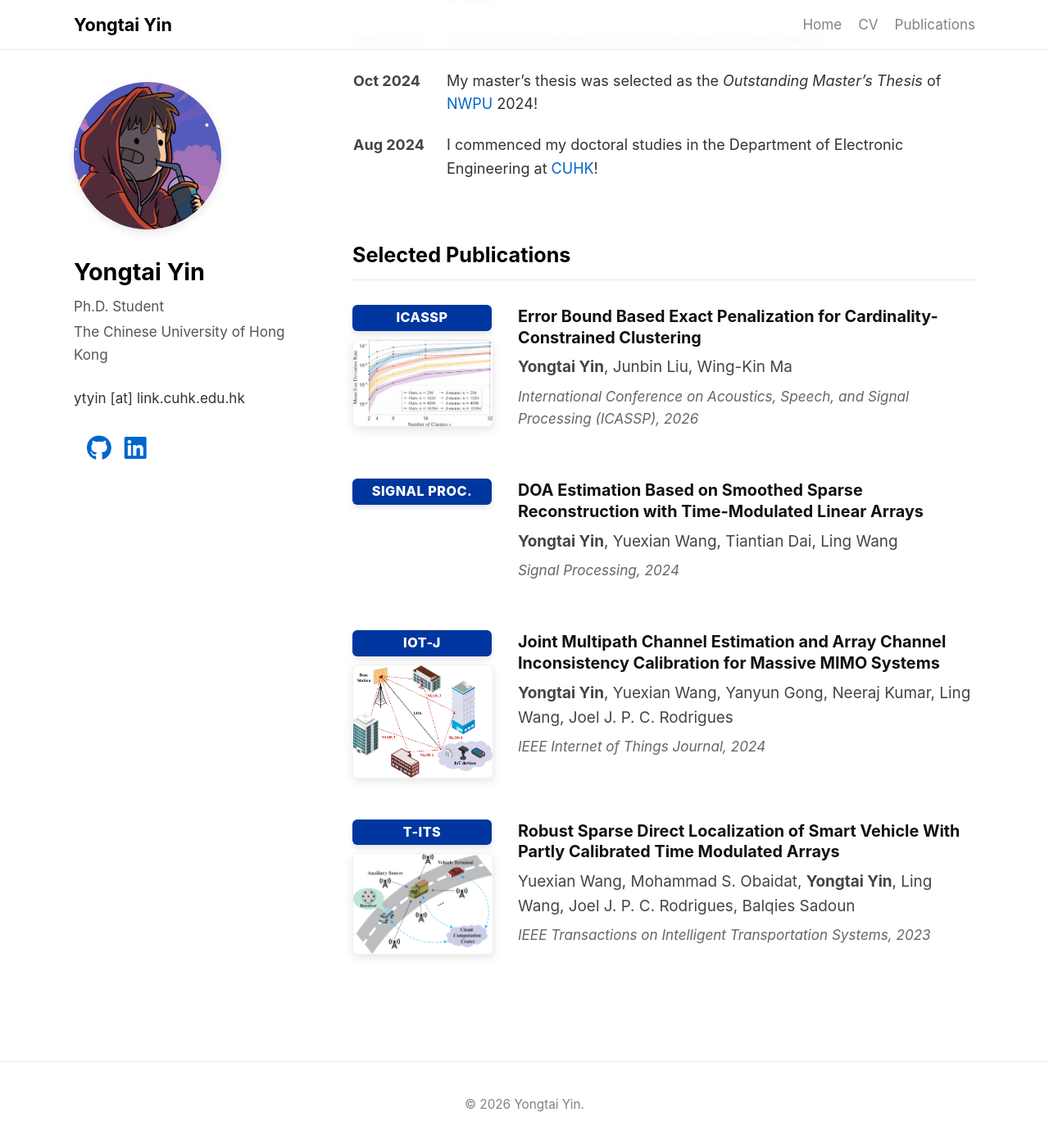
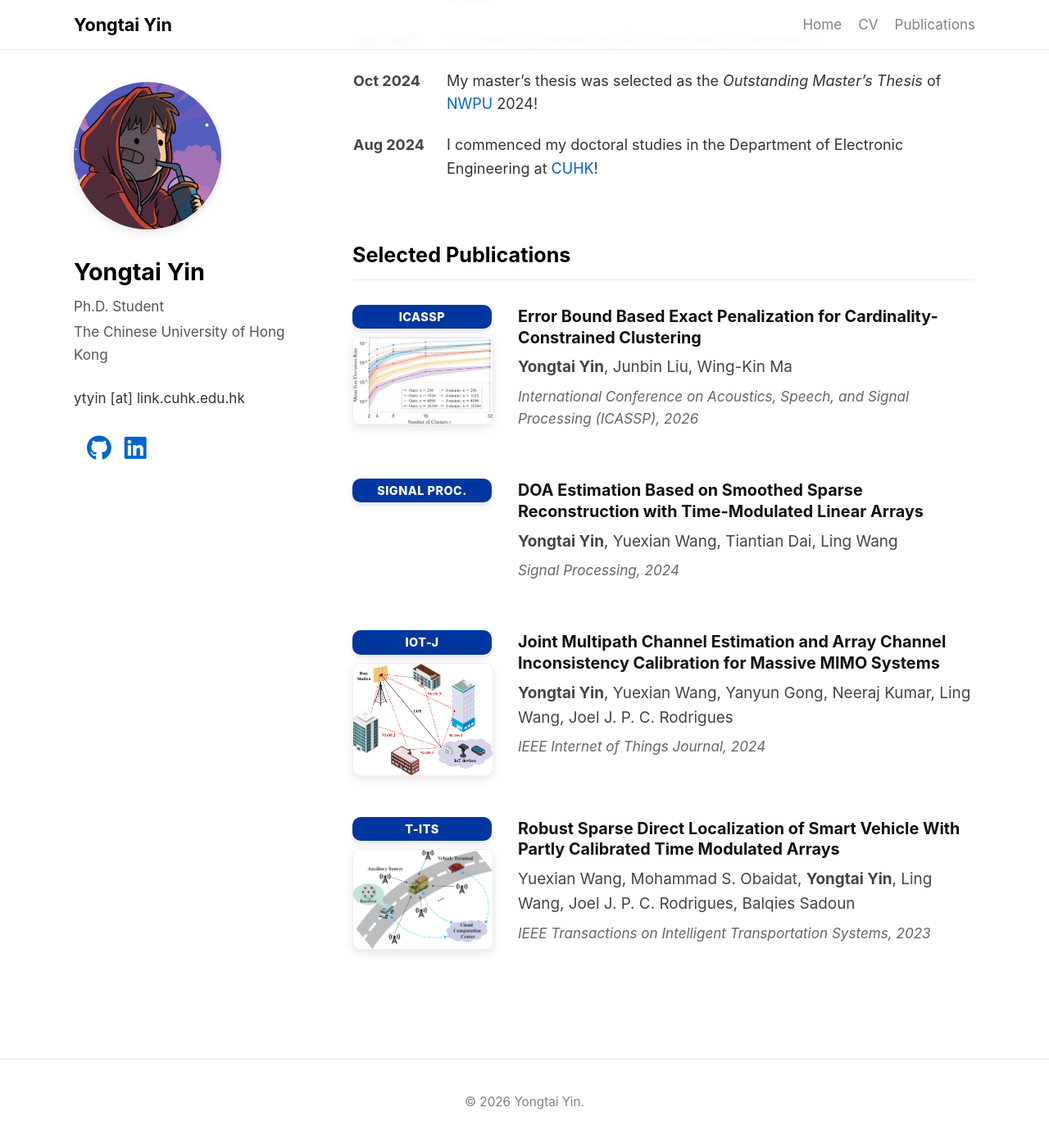
Before and after one commit to yongtai-yin/yongtai-yin.github.io, a Jekyll site: the page built from index.md, in a window 1280 px wide and 1400 px high, scrolled down 767 px. Shown: the top 1396 px of the window at 82% size. Built offline with Jekyll 4.4.1, drawn with Linux system fonts in a browser that asks for light colours; a style sheet for code colours, icons or effects is not loaded.

Commit message:
Refine code block and publication image styles for improved aesthetics and consistency

```diff
--- a/assets/css/style.css
+++ b/assets/css/style.css
@@ -213,10 +213,10 @@
     background-color: #00369f; /* Reverted to deeper blue based on 'AJP' reference which is dark blue */
     color: #fff;
     padding: 3px 0; /* Vertical padding */
-    font-size: 0.9em; /* Larger font */
+    font-size: 0.8em; /* Larger font */
     font-weight: 800; /* Extra bold */
     text-transform: uppercase;
-    border-radius: 6px; /* Soft rounded corners like reference */
+    border-radius: 10px; /* Soft rounded corners like reference */
     margin-bottom: 10px; /* Increased space between badge and image */
     box-sizing: border-box; /* Include padding in width */
     box-shadow: 0 4px 6px rgba(0,0,0,0.1);
@@ -226,7 +226,7 @@
 .pub-img {
     width: 100%;
     display: block; /* Remove inline gap */
-    border-radius: 8px; /* Softer radius matching the badge */
+    border-radius: 10px; /* Softer radius matching the badge */
     box-shadow: 0 4px 12px rgba(0,0,0,0.1);
     transition: transform 0.2s;
     border: 1px solid #f0f0f0; /* Very subtle border */
```
